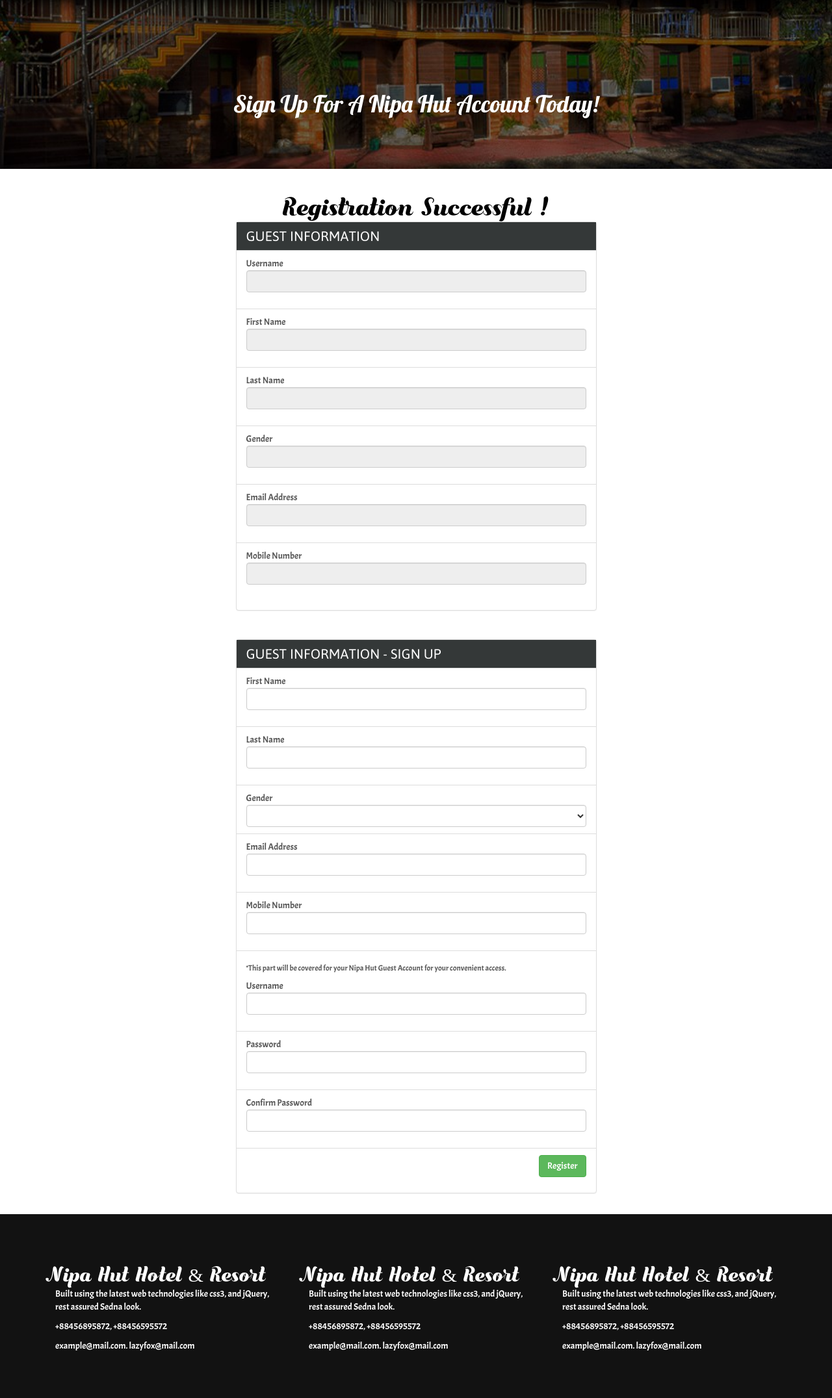
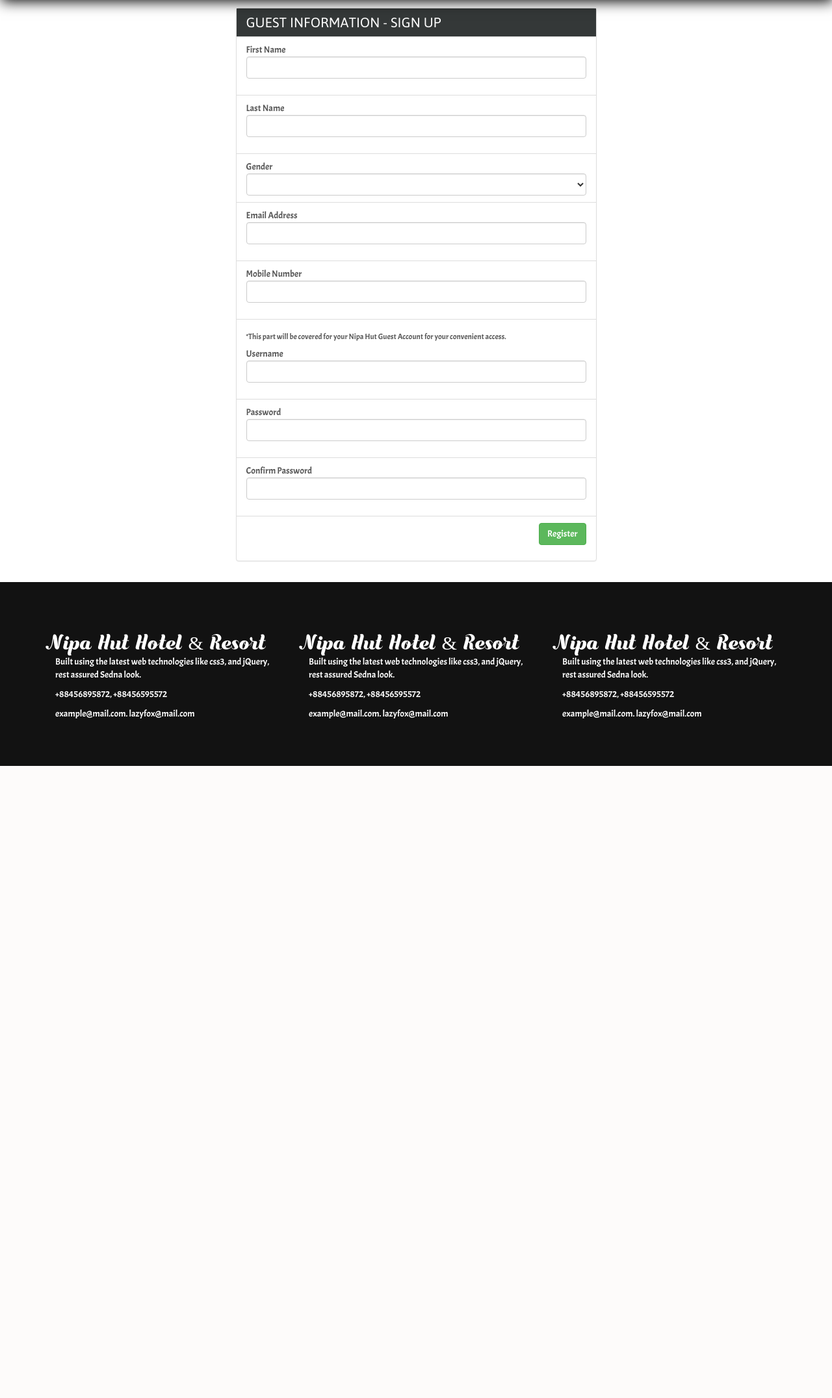
Before and after one commit to ESP12/NipaHut_CI, a CodeIgniter app: page /database/NipaHut_Controller/SignUp in a window 1280 px wide. Shown: the part 68-2220 px from the top of the page at 65% size. After the commit the page ends 1247 px from the top, so only its background shows below. Run offline with CodeIgniter, Linux system fonts and the light colour scheme; some libraries are stand-ins or nearby versions.

Commit message:
Fix View REgistration

```diff
--- a/application/controllers/NipaHut_Controller.php
+++ b/application/controllers/NipaHut_Controller.php
@@ -26,9 +26,39 @@ class NipaHut_Controller extends CI_Controller{
     }
 
     public function SignUp(){
-        $this->load->view("template/headerReservation");
-        $this->load->view("content/Registration/SignUp");
-        $this->load->view("template/footer");
+        //Initialize Session
+        $this->load->library('session');
+        $this->load->helper('form');
+        $this->load->library('form_validation');
+
+        //Set Validation Rules
+
+        $this->form_validation->set_rules('register-firstname', 'First name', 'is required');
+        $this->form_validation->set_rules('register-lastname', 'Last name', 'is required');
+        $this->form_validation->set_rules('register-gender', 'Gender', 'is required');
+        $this->form_validation->set_rules('register-emailaddress', 'Email', 'is required');
+        $this->form_validation->set_rules('register-mobilenumber', 'Mobile Number', 'is required');
+        $this->form_validation->set_rules('register-username', 'Username', 'is required');
+        $this->form_validation->set_rules('register-password', 'Password', 'is required');
+
+        if ($this->form_validation->run() === FALSE)
+        {
+
+            $this->load->view("template/headerReservation");
+            $this->load->view("content/Registration/SignUp");
+            $this->load->view("template/footer");
+        }
+        else
+        {
+            $this->NipaHut_Model->register();
+            // Set username session variable
+            $this->session->set_userdata('success', "Successfully Registered. Please login");
+
+            $this->load->view("template/headerReservation");
+            $this->load->view("content/Registration/SignUp");
+            $this->load->view("template/footer");
+        }
+
     }
 
     public function Reservation_Step_1(){
--- a/application/views/content/Registration/SignUp.php
+++ b/application/views/content/Registration/SignUp.php
@@ -1,14 +1,9 @@
-<section class="transaction-image">
-    <div class="welcome-nipa">
-        <div class="centered-title no-border">
-            <h1 class="headline">Sign Up For A Nipa Hut Account Today!</h1>
-        </div>
-    </div>
-</section>
-
+<?php
+if (isset($_POST['sbt-signup'])) {
+    ?>
     <section class="reservation-content">
         <div class="container">
-        <h1 class="text-center">Registration Successful !</h1><div class="row"><div class="col-md-3"></div><div class="col-md-6">
+            <h1 class="text-center">Registration Successful <?php echo $_POST['register-firstname']; ?>!</h1><div class="row"><div class="col-md-3"></div><div class="col-md-6">
                     <div class="panel panel-default"><div class="panel-heading summary-title">
                             <h3 class="panel-title available-rooms-title">Guest Information</h3>
                         </div>
@@ -16,41 +11,43 @@
                             <form method="POST" action="sign-up.php">
                                 <a class="list-group-item">
                                     Username
-                                <input name="register-username" type="text" class="form-control" readonly value="">
+                                    <input name="register-username" type="text" class="form-control" readonly value="<?php echo $_POST['register-username']; ?>">
                                 </a>
                                 <a class="list-group-item">
                                     First Name
-                                <input name="register-firstname" type="text" class="form-control" readonly value="">
+                                    <input name="register-firstname" type="text" class="form-control" readonly value="<?php echo $_POST['register-firstname']; ?>">
                                 </a>
                                 <a class="list-group-item">
                                     Last Name
-                                <input name="register-lastname" type="text" class="form-control" readonly value="">
+                                    <input name="register-lastname" type="text" class="form-control" readonly value="<?php echo $_POST['register-lastname']; ?>">
                                 </a>
                                 <a class="list-group-item">
                                     Gender
-                                <input name="register-lastname" type="text" class="form-control" readonly value="">
+                                    <input name="register-lastname" type="text" class="form-control" readonly value="<?php echo $_POST['register-gender']; ?>">
                                 </a>
                                 <a class="list-group-item">
                                     Email Address
-                                <input name="register-emailaddress" type="text" class="form-control" readonly value="">
+                                    <input name="register-emailaddress" type="text" class="form-control" readonly value="<?php echo $_POST['register-emailaddress']; ?>">
                                 </a>
                                 <a class="list-group-item">
                                     Mobile Number
-                                <input name="register-mobilenumber" type="text" class="form-control" readonly value="">
+                                    <input name="register-mobilenumber" type="text" class="form-control" readonly value="<?php echo $_POST['register-mobilenumber']; ?>">
                                 </a>
                             </form>
                         </div></div>
                 </div>
             </div></div></div>
     </section>
-
+<?php } else { ?>
     <section class="reservation-content">
         <div class="container"><div class="row"><div class="col-md-3"></div><div class="col-md-6">
                     <div class="panel panel-default"><div class="panel-heading summary-title">
                             <h3 class="panel-title available-rooms-title">Guest Information - Sign Up</h3>
                         </div>
                         <div class=" list-group">
-                            <form method="POST" action="sign-up.php">
+
+                            <?php echo validation_errors();?>
+                            <?php echo form_open('ReservationPro/SignUp');?>
                                 <a class="list-group-item">
                                     First Name
                                     <input name="register-firstname" type="text" class="form-control" required>
@@ -95,3 +92,4 @@
                 </div>
             </div></div></div>
     </section>
+<?php } ?>
```
Also changed, not shown: application/models/NipaHut_Model.php (+22 -1 lines). Lines whose indentation alone changed are shown as unchanged.
